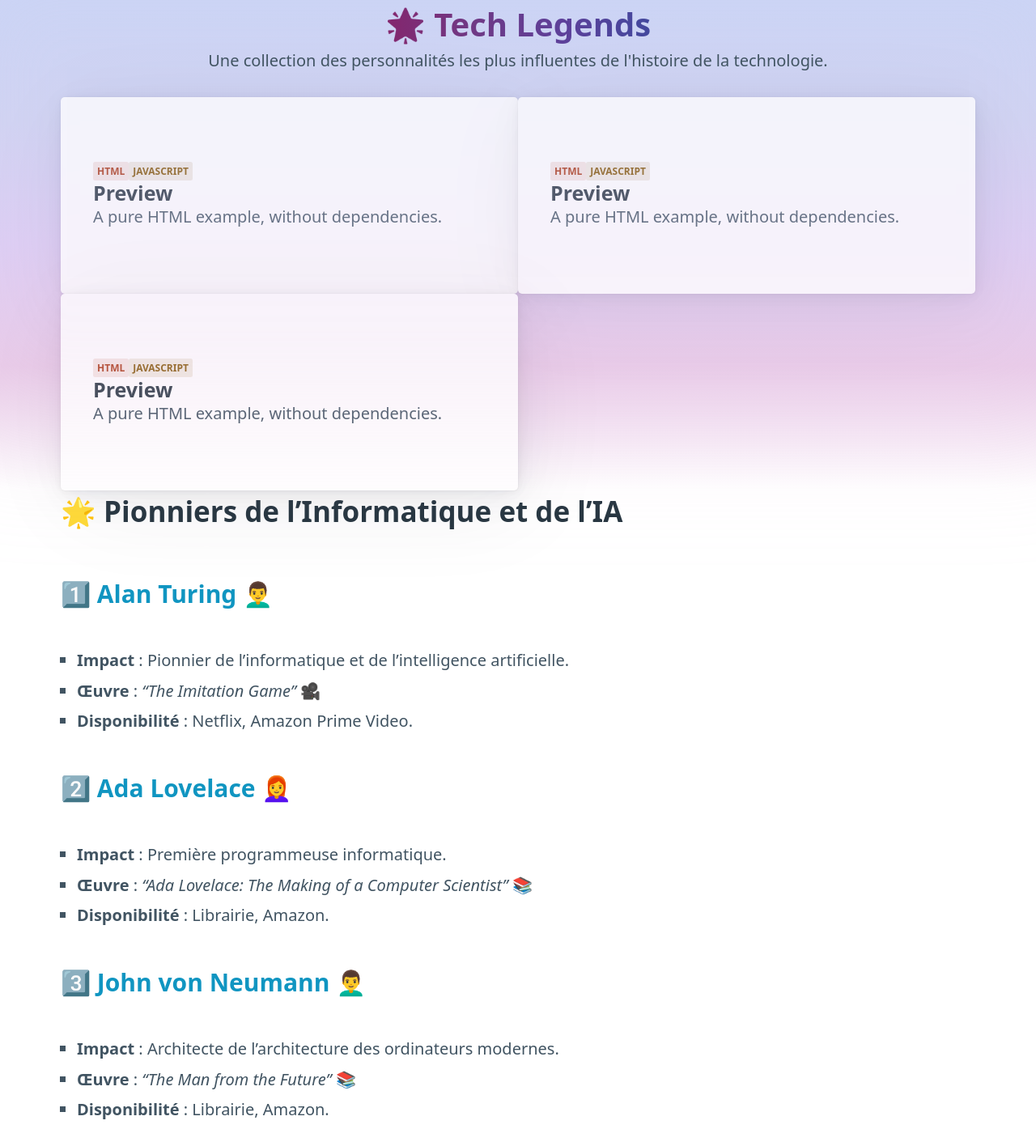
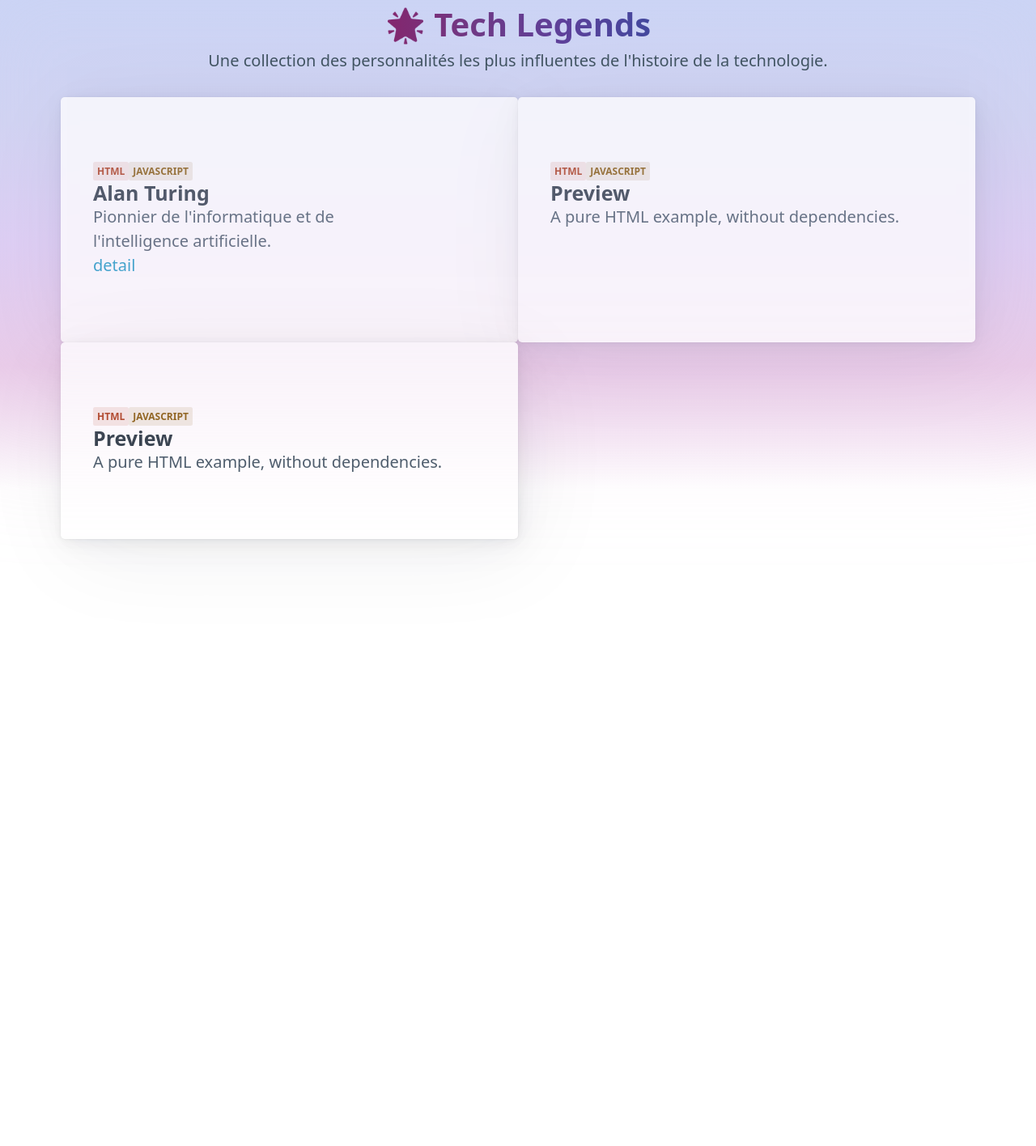
Before and after one commit to evilz/tech-legends, a Jekyll site: the page built from index.md, in a window 1280 px wide. Shown: the whole page at 81% size. Built offline with Jekyll 4.4.1, drawn with Linux system fonts in a browser that asks for light colours; after the commit the page ends 960 px from its top, so only the background shows below that.

Commit message:
first page

```diff
--- a/index.md
+++ b/index.md
@@ -17,10 +17,10 @@ layout: default
 <section class="examples-list">
     <article>
         <div class="badges"><span class="badge html">HTML</span><span class="badge javascript">JavaScript</span></div>
-        <h2>Preview</h2>
-        <p>A pure HTML example, without dependencies.</p>
+        <h2>Alan Turing</h2>
+        <p>Pionnier de l'informatique et de l'intelligence artificielle.</p>
         <p class="links">
-
+        <a href="/tech-legends/personnes/alan-turing.md">detail</a>
         </p>
     </article>
 
@@ -42,22 +42,3 @@ layout: default
         </p>
     </article>
 </section>
-
-
-
-## 🌟 Pionniers de l'Informatique et de l'IA
-
-### [1️⃣ Alan Turing 👨‍🦱](/tech-legends/personnes/alan-turing.md)
-- **Impact** : Pionnier de l'informatique et de l'intelligence artificielle.
-- **Œuvre** : *"The Imitation Game"* 🎥
-- **Disponibilité** : Netflix, Amazon Prime Video.
-
-### [2️⃣ Ada Lovelace 👩‍🦰](/tech-legends/personnes/ada-lovelace.md)
-- **Impact** : Première programmeuse informatique.
-- **Œuvre** : *"Ada Lovelace: The Making of a Computer Scientist"* 📚
-- **Disponibilité** : Librairie, Amazon.
-
-### [3️⃣ John von Neumann 👨‍🦱](/tech-legends/personnes/john-von-neumann.md)
-- **Impact** : Architecte de l'architecture des ordinateurs modernes.
-- **Œuvre** : *"The Man from the Future"* 📚
-- **Disponibilité** : Librairie, Amazon.
--- a/pages.css
+++ b/pages.css
@@ -71,9 +71,9 @@
     --pico-badge-css-color: #9ca7fa
 }
 
-/* body {
-    overflow: hidden
-} */
+body {
+    overflow-X: hidden
+}
 
 body>main {
     --pico-homepage-spacing-vertical: calc(var(--pico-spacing) * 5);
```
